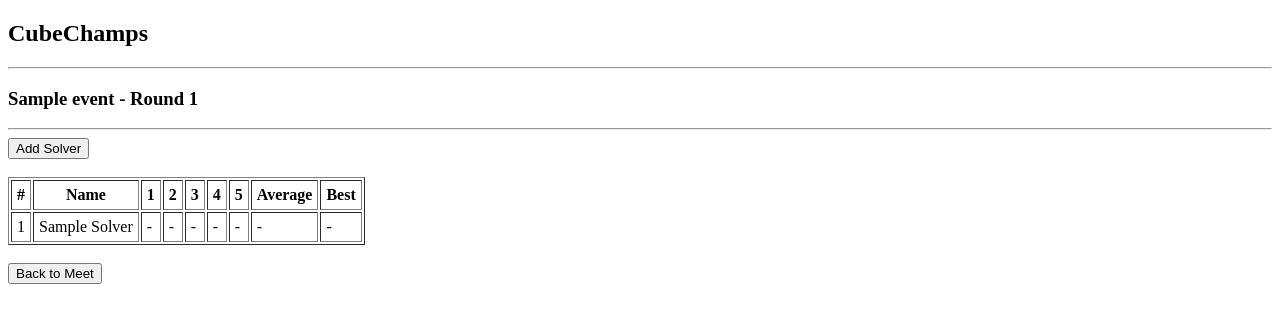
After one commit to n-renz0801/CubeChamps, a Flask app: page /event/1/round/1 in a window 1280 px wide. The commit adds this page. Shown: the top 323 px of the page. Run offline with Flask 3, Linux system fonts and the light colour scheme; tables that the repository leaves empty hold one stand-in row (values such as "Sample post").

Commit message:
added feature: can now go to each rounds of an event

```diff
--- a/app.py
+++ b/app.py
@@ -176,6 +176,19 @@ def delete_event(event_id):
     return redirect(url_for('meet_detail', meet_id=meet_id))
 
 
+@app.route("/event/<int:event_id>/round/<int:round_number>")
+def round_detail(event_id, round_number):
+    event = Event.query.get_or_404(event_id)
+    meet = CubeMeet.query.get_or_404(event.cubemeet_id)
+
+    return render_template(
+        "round_detail.html",
+        event=event,
+        meet=meet,
+        round_number=round_number
+    )
+
+
 # ── Run ───────────────────────────────────────────────────────────────────────
 if __name__ == "__main__":
     app.run(debug=True)
--- a/templates/meet_detail.html
+++ b/templates/meet_detail.html
@@ -12,7 +12,9 @@
   <p><strong>{{ event.name }}</strong></p>
 
   {% for i in range(event.rounds) %}
-  <p>Round {{ i + 1 }}</p>
+  <a href="{{ url_for('round_detail', event_id=event.id, round_number=i+1) }}">
+    Round {{ i + 1 }} </a
+  ><br />
   {% endfor %}
 
   <!-- ➕ Add Round -->
--- /dev/null
+++ b/templates/round_detail.html
@@ -0,0 +1,49 @@
+{% extends "base.html" %} {% block content %}
+
+<h3>{{ event.name }} - Round {{ round_number }}</h3>
+
+<hr />
+
+<!-- Add Solver Button (no function yet) -->
+<button>Add Solver</button>
+
+<br /><br />
+
+<table border="1" cellpadding="5">
+  <thead>
+    <tr>
+      <th>#</th>
+      <th>Name</th>
+      <th>1</th>
+      <th>2</th>
+      <th>3</th>
+      <th>4</th>
+      <th>5</th>
+      <th>Average</th>
+      <th>Best</th>
+    </tr>
+  </thead>
+
+  <tbody>
+    <!-- Placeholder rows -->
+    <tr>
+      <td>1</td>
+      <td>Sample Solver</td>
+      <td>-</td>
+      <td>-</td>
+      <td>-</td>
+      <td>-</td>
+      <td>-</td>
+      <td>-</td>
+      <td>-</td>
+    </tr>
+  </tbody>
+</table>
+
+<br />
+
+<a href="{{ url_for('meet_detail', meet_id=meet.id) }}">
+  <button>Back to Meet</button>
+</a>
+
+{% endblock %}
```
